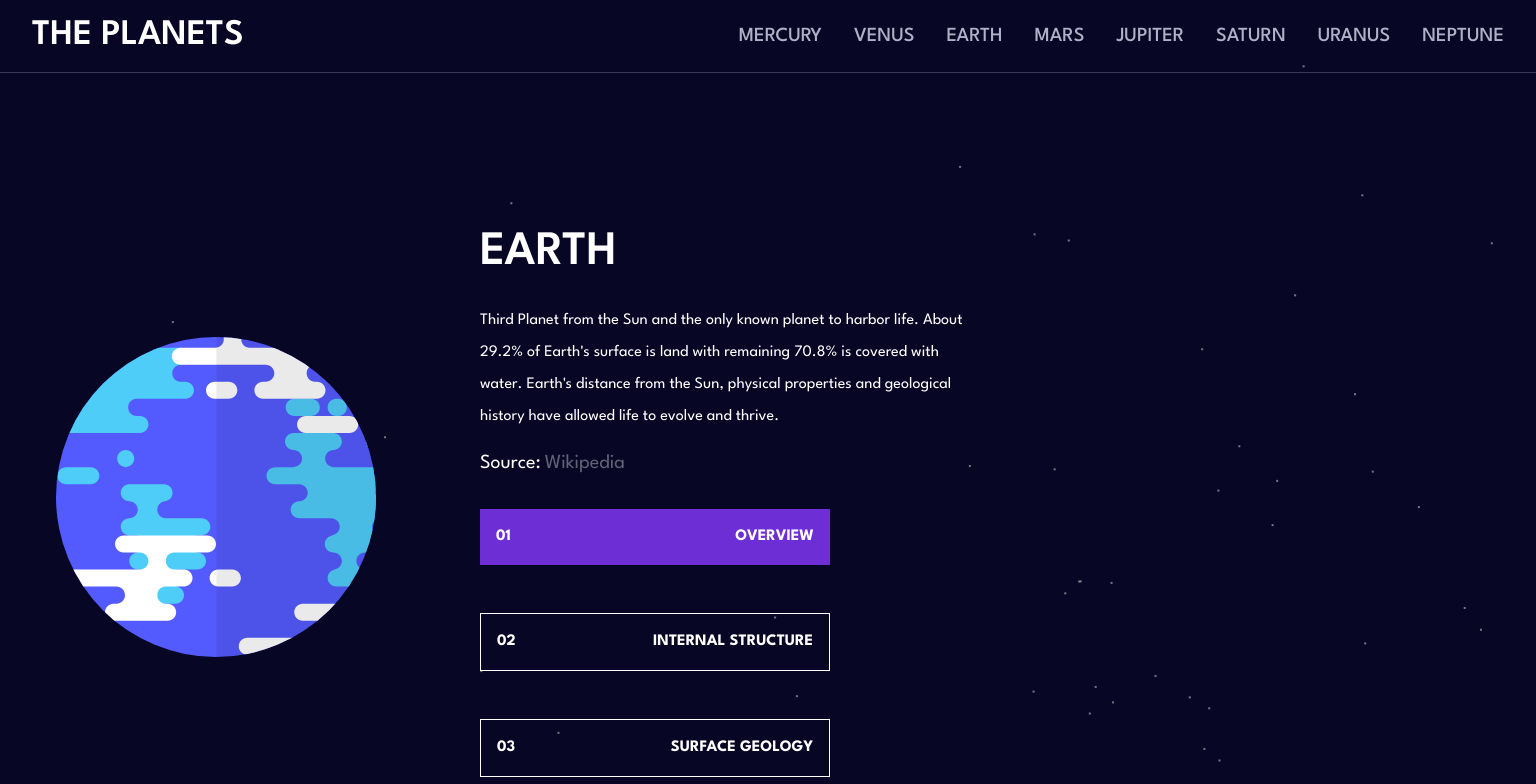
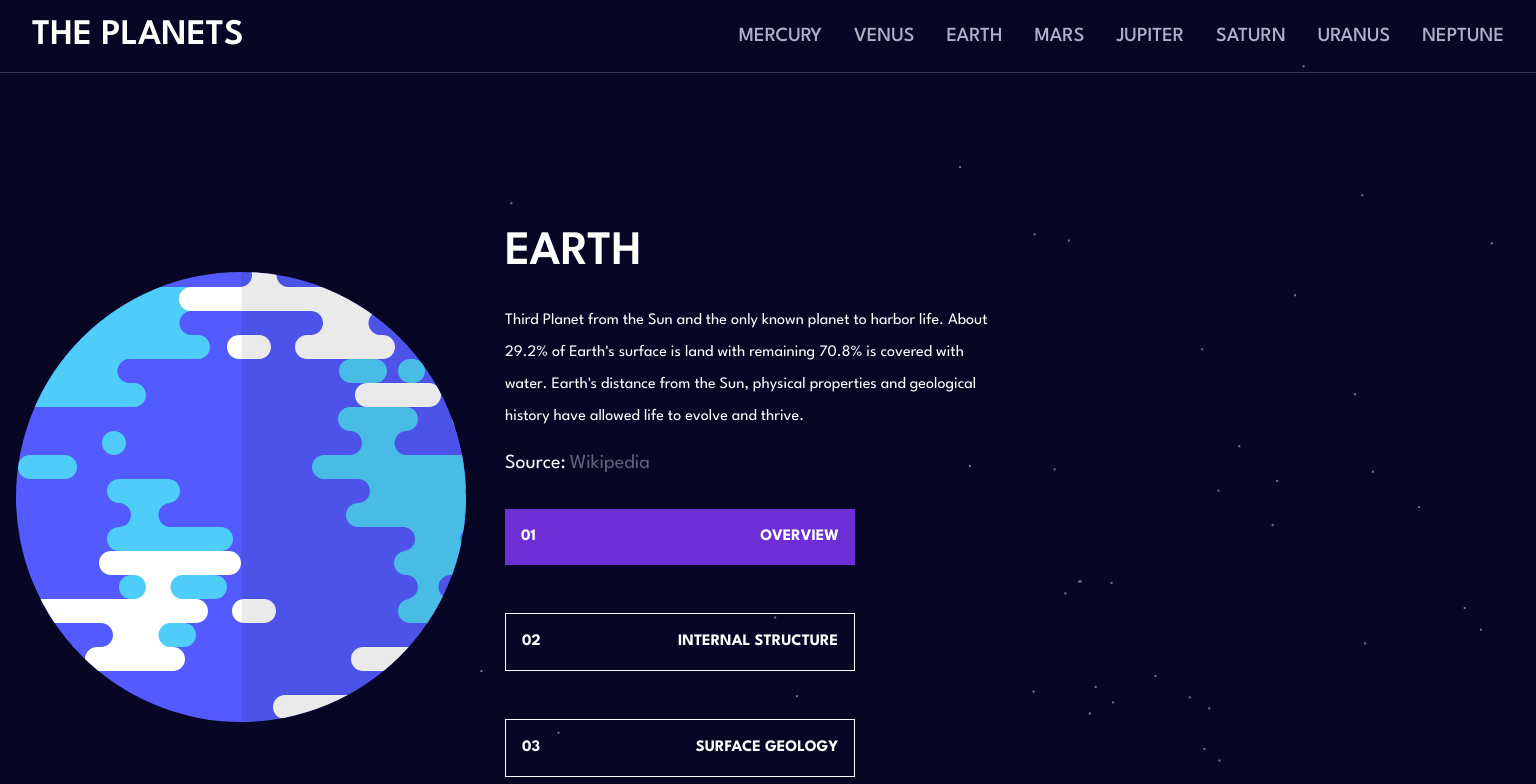
Before and after one commit to ShinobiKoda/The-Planets, a React (Vite) app: page / in a window 1536 px wide. Shown: the top 784 px of the page. Built offline with nearby package versions, Linux system fonts and the light colour scheme.

Commit message:
increase planet img on different screen size

```diff
--- a/src/components/PlanetCard.jsx
+++ b/src/components/PlanetCard.jsx
@@ -32,7 +32,7 @@ const PlanetCard = ({ planet, selectedTab, switchTabs }) => {
   return (
     <div id="planet-info" className="w-full text-white mt-[6rem] px-4">
       <div className="flex flex-col items-center justify-center gap-6 w-full mb-[2rem] planets-info">
-        <div className="max-w-[20rem] mx-auto flex items-center justify-center max-h-[20rem] planet-image">
+        <div className="planet-image">
           <img src={tabContent.image} alt="" />
         </div>
         <div className="planet-tabs w-full my-12 max-w-[1000px] mx-auto">
--- a/src/index.css
+++ b/src/index.css
@@ -135,6 +135,10 @@ body {
   margin-bottom: 2rem;
 }
 
+.planet-image{
+  max-width: 16rem;
+}
+
 @media screen and (min-width: 760px) {
   .mobile-nav {
     display: none;
@@ -177,6 +181,10 @@ body {
   .mobile-description {
     align-items: start;
     margin: 0;
+  }
+
+  .planet-image{
+    max-width: 20rem;
   }
 }
 
@@ -224,5 +232,9 @@ body {
     margin: 0 auto;
   }
 
+  .planet-image{
+    max-width: 35rem;
+  }
+
 
 }
```
